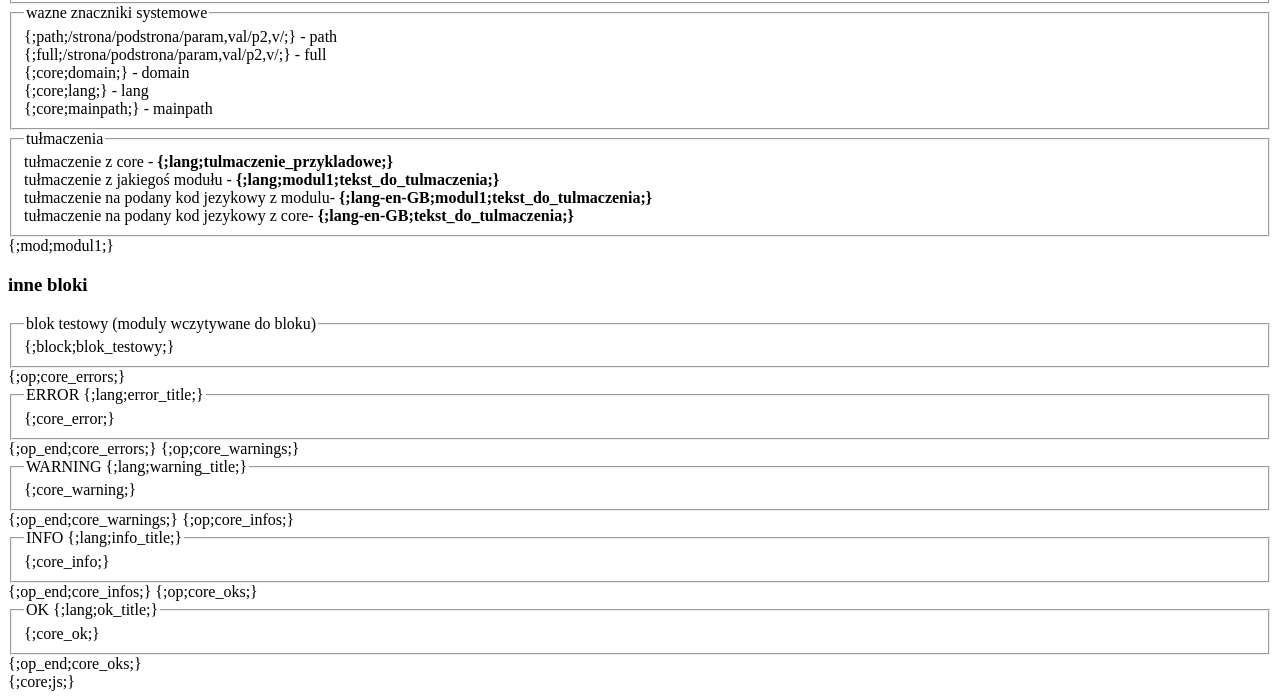
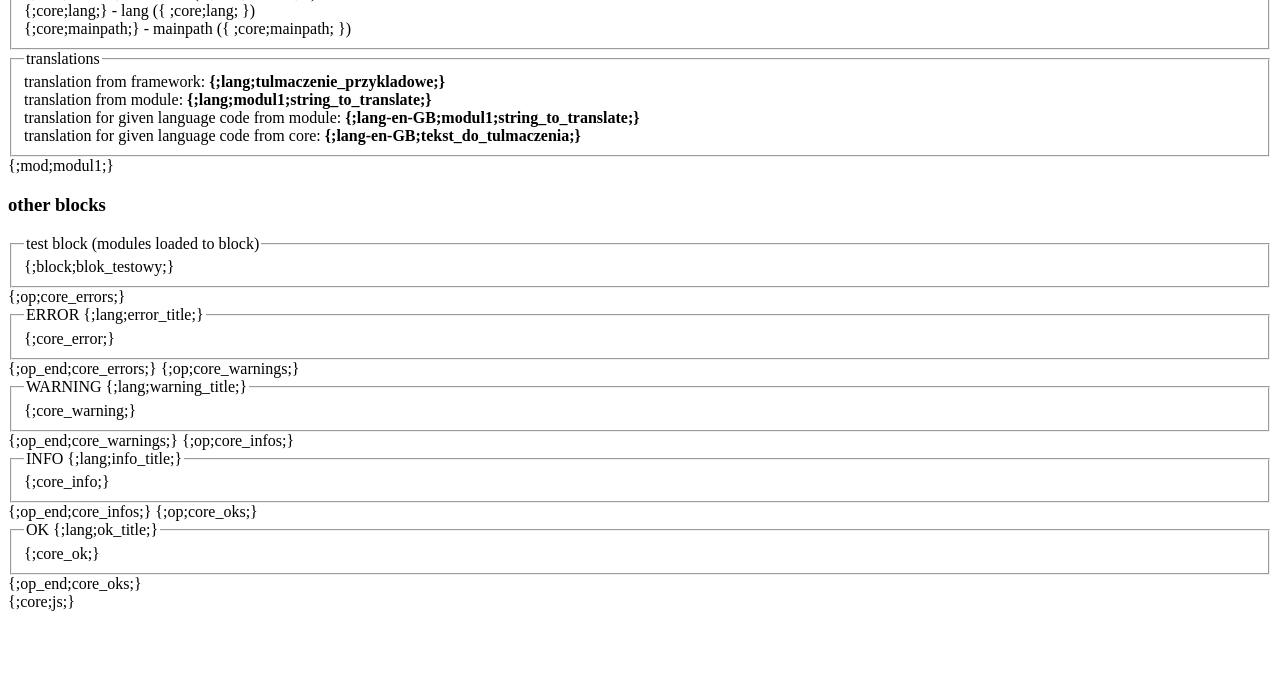
Before and after one commit to chajr/bluetree20, a PHP site: page /BLUE_FRAMEWORK/elements/layouts/index.html in a window 1280 px wide. Shown: the part 531-1230 px from the top of the page. After the commit the page ends 1142 px from the top, so only its background shows below. Run offline with PHP 8.4, Linux system fonts and the light colour scheme.

Commit message:
Change documentation (issue #7) This version introduces multiple enhancements:
All documentation changed to english language, and written missing documentation.
Also changed some code convention in the same files.

Details of additions/deletions below:
--------------------------------------------------------------

Modified:   /BLUE_FRAMEWORK/elements/css/css1.css
            -- Modified --
               changed code conventions

Modified:   /BLUE_FRAMEWORK/elements/css/css2.css
            -- Modified --
               changed code conventions

Modified:   /BLUE_FRAMEWORK/elements/css/css3.css
            -- Modified --
               changed code conventions

Modified:   /BLUE_FRAMEWORK/elements/js/js1.css
            -- Modified --
               changed code conventions

Modified:   /BLUE_FRAMEWORK/elements/layouts/error.html
            -- Modified --
               changed code conventions

Modified:   /BLUE_FRAMEWORK/elements/layouts/error_critic.html
            -- Modified --
               changed code conventions

Modified:   /BLUE_FRAMEWORK/elements/layouts/error_info.html
            -- Modified --
               changed code conventions

Modified:   /BLUE_FRAMEWORK/elements/layouts/error_ok.html
            -- Modified --
               changed code conventions

Modified:   /BLUE_FRAMEWORK/elements/layouts/error_pointer.html
            -- Modified --
               changed code conventions

Modified:   /BLUE_FRAMEWORK/elements/layouts/error_warning.html
            -- Modified --
               changed code conventions

Modified:   /BLUE_FRAMEWORK/elements/layouts/errors.html
            -- Modified --
               changed code conventions

Modified:   /BLUE_FRAMEWORK/elements/layouts/ext.html
            -- Modified --
               changed code conventions
               added english translations

Modified:   /BLUE_FRAMEWORK/elements/layouts/index.html
            -- Modified --
               changed code conventions
               added english translations

Modified:   /BLUE_FRAMEWORK/elements/layouts/strona2.html
            -- Modified --
               changed code conventions
               added english translations

Modified:   /BLUE_FRAMEWORK/elements/layouts/techbreak.html
            -- Modified --
               changed code conventions
               added english translations

```diff
--- a/BLUE_FRAMEWORK/elements/css/css5.css
+++ b/BLUE_FRAMEWORK/elements/css/css5.css
@@ -1,3 +1,3 @@
 body{
-	color:#fff;
+    color:#fff;
 }
--- a/BLUE_FRAMEWORK/elements/js/js1.js
+++ b/BLUE_FRAMEWORK/elements/js/js1.js
@@ -1 +1 @@
-//alert('javascript 1');
+console.log('some js log from core js');
--- a/BLUE_FRAMEWORK/elements/layouts/ext.html
+++ b/BLUE_FRAMEWORK/elements/layouts/ext.html
@@ -1,14 +1,14 @@
 <div>
     <fieldset>
         <legend>
-			generowanie parametrow url
+            generating URL parameters
         </legend>
         {;core;domain;}{;core;lang;}{;path;/strona/podstrona/param,val/p2,v/;}<br/>
     </fieldset>
     <fieldset>
         <legend>
-			zwykły znacznik zastepowany z modulu
+            simple marker replaced from module 1
         </legend>
-		{;znacznik;} zancznik
+        {;marker;} - marker
     </fieldset>
 </div>
--- a/BLUE_FRAMEWORK/elements/layouts/index.html
+++ b/BLUE_FRAMEWORK/elements/layouts/index.html
@@ -9,42 +9,45 @@
         <header>
             <fieldset>
                 <legend>
-					zewnetrzny html
+                    external html from layouts group
                 </legend>
                 {;external;ext;}
             </fieldset>
         </header>
-		<h1>
-			instalacja i deinstalacja modulu
-		</h1>
+        <!--<h1>-->
+            <!--instalacja i deinstalacja modulu-->
+        <!--</h1>-->
         <section id="main">
             <fieldset>
                 <legend>
-					zastępowanie scierzek
+                    replace paths
                 </legend>
-				<a href="{;core;domain;}{;core;lang;}{;path;/strona2;}">wewnetrzny link</a><br/>
+                <a href="{;core;domain;}{;core;lang;}{;path;/strona2;}">
+                    internal link
+                </a>
+                <br/>
                 <a href="http://www.bluetree.pl">link</a>
-				<a href="mailto:dupa@asd.cv">link</a><br/>
-				<img src="{;core;domain;}elementy/Right.png" alt="obrazek"/>
+                <a href="mailto:sdfsdf@asd.cv">link</a><br/>
+                <img src="{;core;domain;}elementy/Right.png" alt="some image"/>
             </fieldset>
             <fieldset>
                 <legend>
-					wazne znaczniki systemowe
+                    important system markers
                 </legend>
-				{;path;/strona/podstrona/param,val/p2,v/;} - path<br/>
-				{;full;/strona/podstrona/param,val/p2,v/;} - full<br/>
-				{;core;domain;} - domain<br/>
-				{;core;lang;} - lang<br/>
-				{;core;mainpath;} - mainpath
+                {;path;/strona/podstrona/param,val/p2,v/;} - path ({ ;path;/strona/podstrona/param,val/p2,v/; })<br/>
+                {;full;/strona/podstrona/param,val/p2,v/;} - full ({ ;full;/strona/podstrona/param,val/p2,v/; })<br/>
+                {;core;domain;} - domain ({ ;core;domain; })<br/>
+                {;core;lang;} - lang ({ ;core;lang; })<br/>
+                {;core;mainpath;} - mainpath ({ ;core;mainpath; })
             </fieldset>
             <fieldset>
                 <legend>
-					tułmaczenia
+                    translations
                 </legend>
-				tułmaczenie z core - <strong>{;lang;tulmaczenie_przykladowe;}</strong><br/>
-				tułmaczenie z jakiegoś modułu - <strong>{;lang;modul1;tekst_do_tulmaczenia;}</strong><br/>
-				tułmaczenie na podany kod jezykowy z modulu- <strong>{;lang-en-GB;modul1;tekst_do_tulmaczenia;}</strong><br/>
-				tułmaczenie na podany kod jezykowy z core- <strong>{;lang-en-GB;tekst_do_tulmaczenia;}</strong>
+                translation from framework: <strong>{;lang;tulmaczenie_przykladowe;}</strong><br/>
+                translation from module:    <strong>{;lang;modul1;string_to_translate;}</strong><br/>
+                translation for given language code from module: <strong>{;lang-en-GB;modul1;string_to_translate;}</strong><br/>
+                translation for given language code from core:  <strong>{;lang-en-GB;tekst_do_tulmaczenia;}</strong>
             </fieldset>
         </section>
         <section id="content">
@@ -53,10 +56,10 @@
         <aside>
             <section>
                 <h3>
-					inne bloki
+                    other blocks
                 </h3>
                 <fieldset>
-					<legend>blok testowy (moduly wczytywane do bloku)</legend>
+                    <legend>test block (modules loaded to block)</legend>
                     {;block;blok_testowy;}
                 </fieldset>
             </section>
--- a/BLUE_FRAMEWORK/elements/layouts/techbreak.html
+++ b/BLUE_FRAMEWORK/elements/layouts/techbreak.html
@@ -1,7 +1,3 @@
-<!--
-To change this template, choose Tools | Templates
-and open the template in the editor.
--->
 <!DOCTYPE html>
 <html>
     <head>
@@ -9,6 +5,6 @@ and open the template in the editor.
         <meta charset="utf-8">
     </head>
     <body>
-		<div style="text-align: center;color:#FF6600">Przerwa techniczna</div>
+        <div style="text-align: center;color:#FF6600">Technical break</div>
     </body>
 </html>
```
Also changed, not shown: BLUE_FRAMEWORK/elements/css/css1.css (+7 -7 lines), BLUE_FRAMEWORK/elements/layouts/error_critic.html (+14 -9 lines), BLUE_FRAMEWORK/elements/layouts/error_info.html (+14 -9 lines), BLUE_FRAMEWORK/elements/layouts/error_ok.html (+14 -9 lines), BLUE_FRAMEWORK/elements/layouts/error_pointer.html (+12 -7 lines), BLUE_FRAMEWORK/elements/layouts/error_warning.html (+14 -9 lines), BLUE_FRAMEWORK/elements/layouts/errors.html (+10 -5 lines), BLUE_FRAMEWORK/elements/layouts/strona2.html (+5 -4 lines), BLUE_FRAMEWORK/elements/css/css3.css (indentation only), BLUE_FRAMEWORK/elements/layouts/error.html (indentation only). Lines whose indentation alone changed are shown as unchanged.
